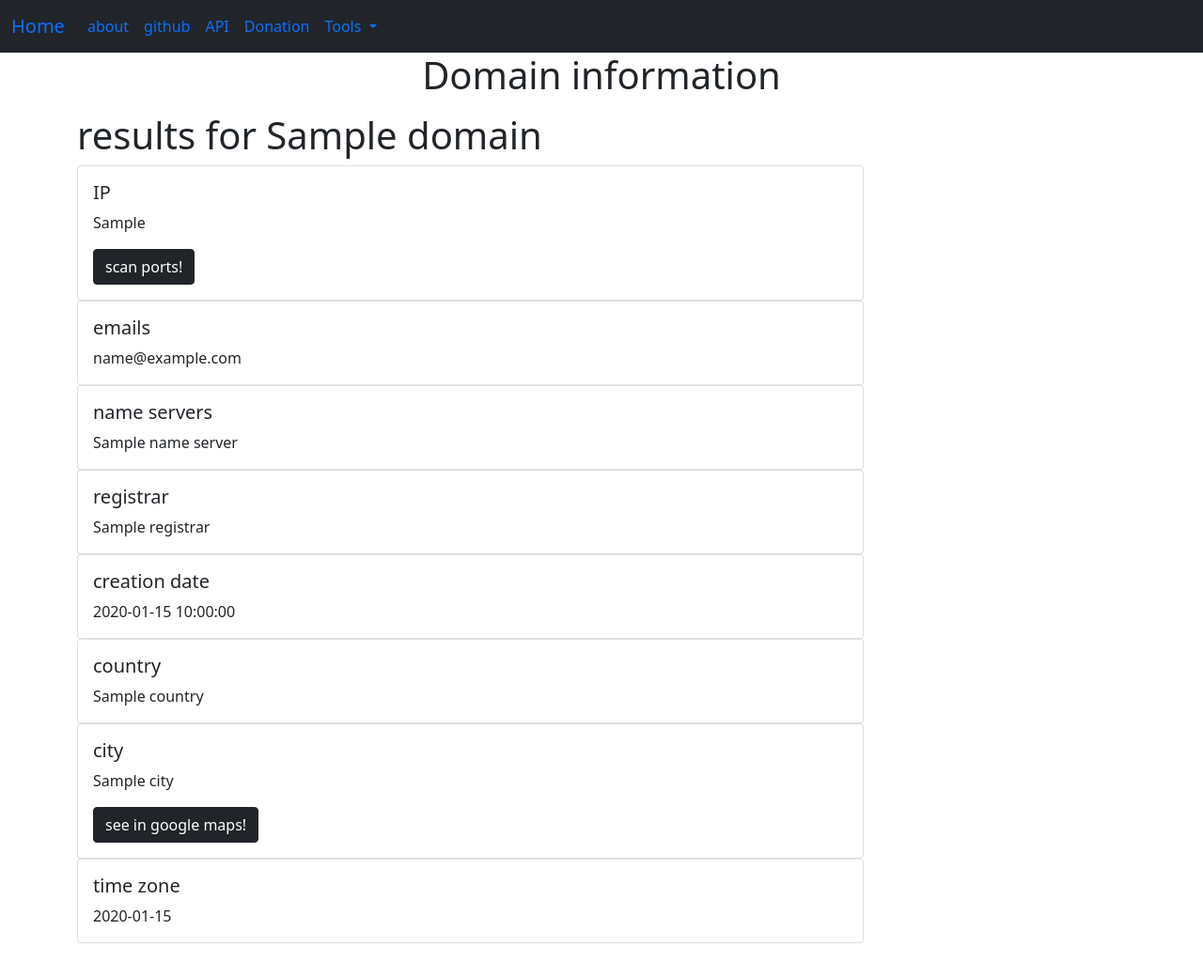
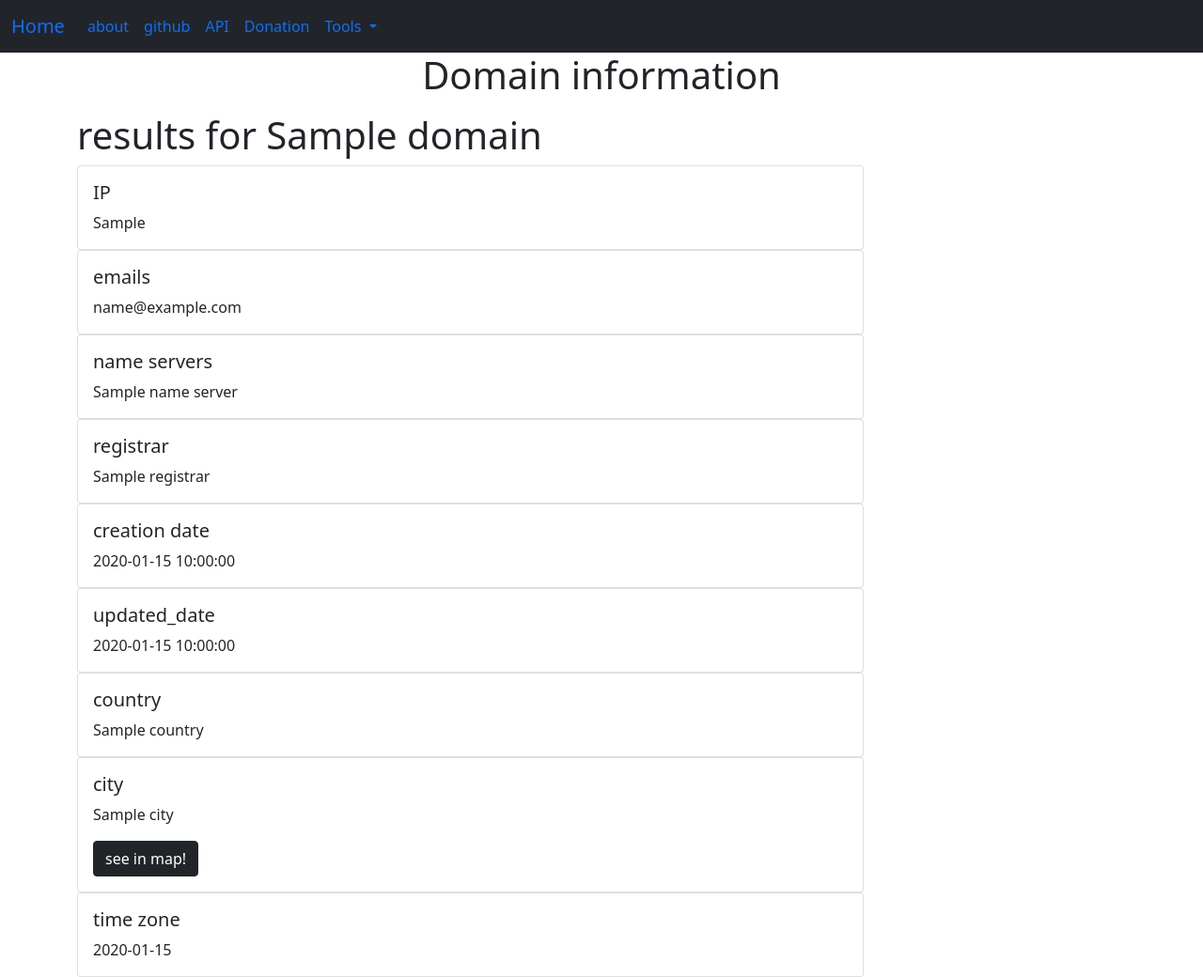
Before and after one commit to iamjavad/wtfdomain, a Flask app: template templates/index.html in a window 1280 px wide. Shown: the whole page at 94% size. Before the commit the page ends 1004 px from the top, so only its background shows below. Run offline with Flask 2, Linux system fonts and the light colour scheme; the template is opened without the code that fills it: values that come from a table or form of the project are taken from there, most other values are stand-ins (such as "Sample title", 1, 10 or a date in 2020).

Commit message:
add see on map link

```diff
--- a/templates/results.html
+++ b/templates/results.html
@@ -5,7 +5,6 @@
         <div class="card-body">
           <h5 class="card-title">IP</h5>
           <p class="card-text">{{ ip }}</p>
-          <a href="#" class="btn btn-dark">scan ports!</a>
         </div>
       </div>
 
@@ -39,6 +38,13 @@
 
       <div class="card w-75">
         <div class="card-body">
+          <h5 class="card-title">updated_date</h5>
+          <p class="card-text">{{ updated_date }}</p>
+        </div>
+      </div>
+
+      <div class="card w-75">
+        <div class="card-body">
           <h5 class="card-title">country</h5>
           <p class="card-text">{{ country }}</p>
         </div>
@@ -48,7 +54,7 @@
         <div class="card-body">
           <h5 class="card-title">city</h5>
           <p class="card-text">{{ city }}</p>
-          <a href="#" class="btn btn-dark">see in google maps!</a>
+          <a href="{{ map_link }}" target="_blank" class="btn btn-dark">see in map!</a>
         </div>
       </div>
 
```
